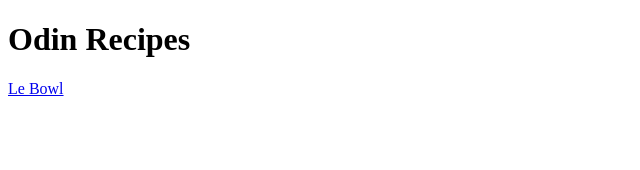
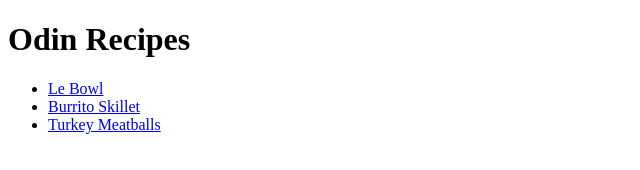
Before and after one commit to colemyhre/odin-recipes, a plain HTML site: page index.html in a window 1280 px wide. Shown: the whole page, without its empty margins (0-640 px from the left). Drawn offline with Linux system fonts and the light colour scheme.

Commit message:
Add link to turkey meatball recipe

```diff
--- a/index.html
+++ b/index.html
@@ -7,6 +7,12 @@
   <body>
     <h1>Odin Recipes</h1>
 
-    <a href="recipes/le-bowl.html">Le Bowl</a>
+
+    <ul>
+      <li><a href="recipes/le-bowl.html">Le Bowl</a></li>
+      <li><a href="recipes/burrito-skillet.html">Burrito Skillet</a></li>
+      <li><a href="recipes/turkey-meatballs.html">Turkey Meatballs</a></li>
+    </ul>
+
   </body>
 </html>
```
